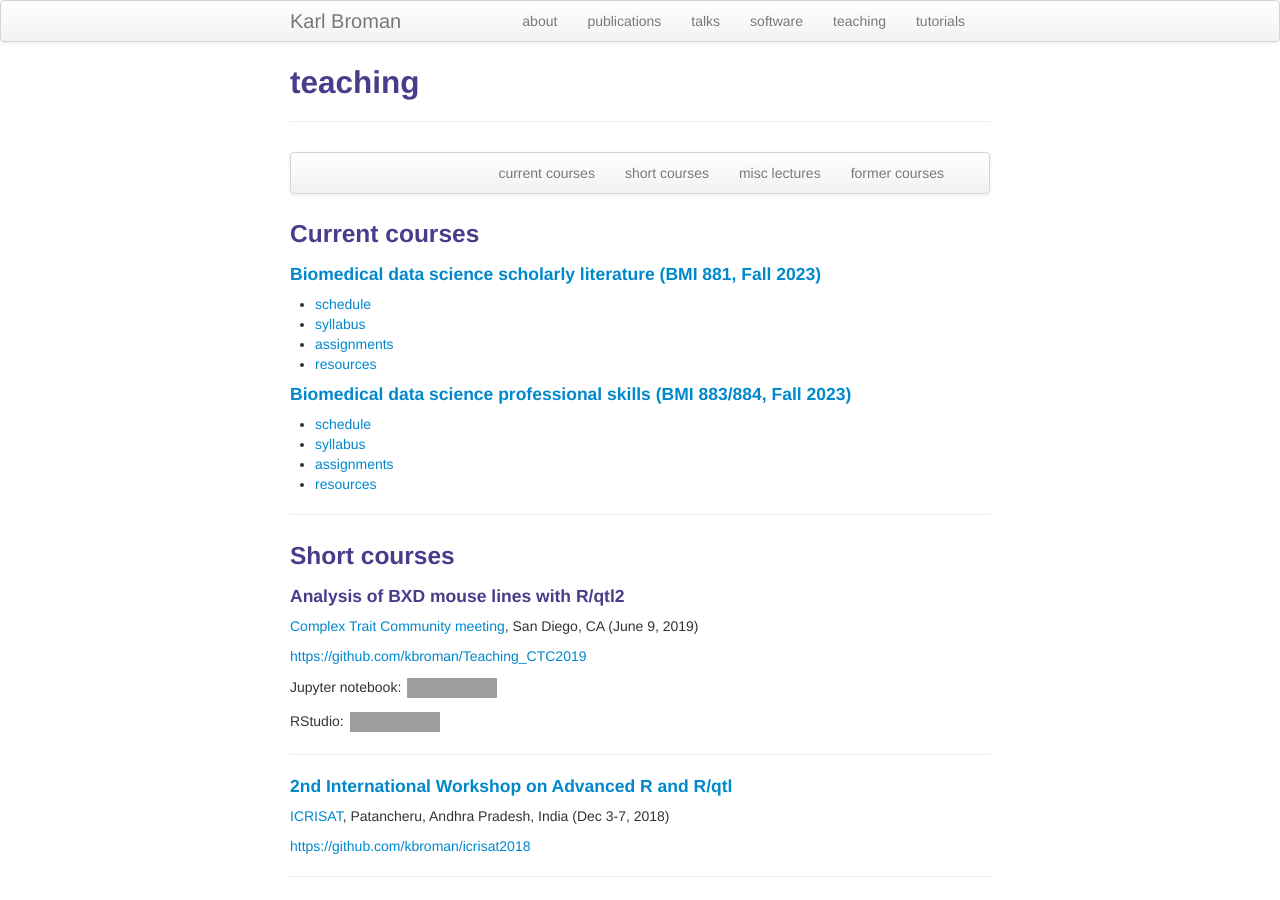
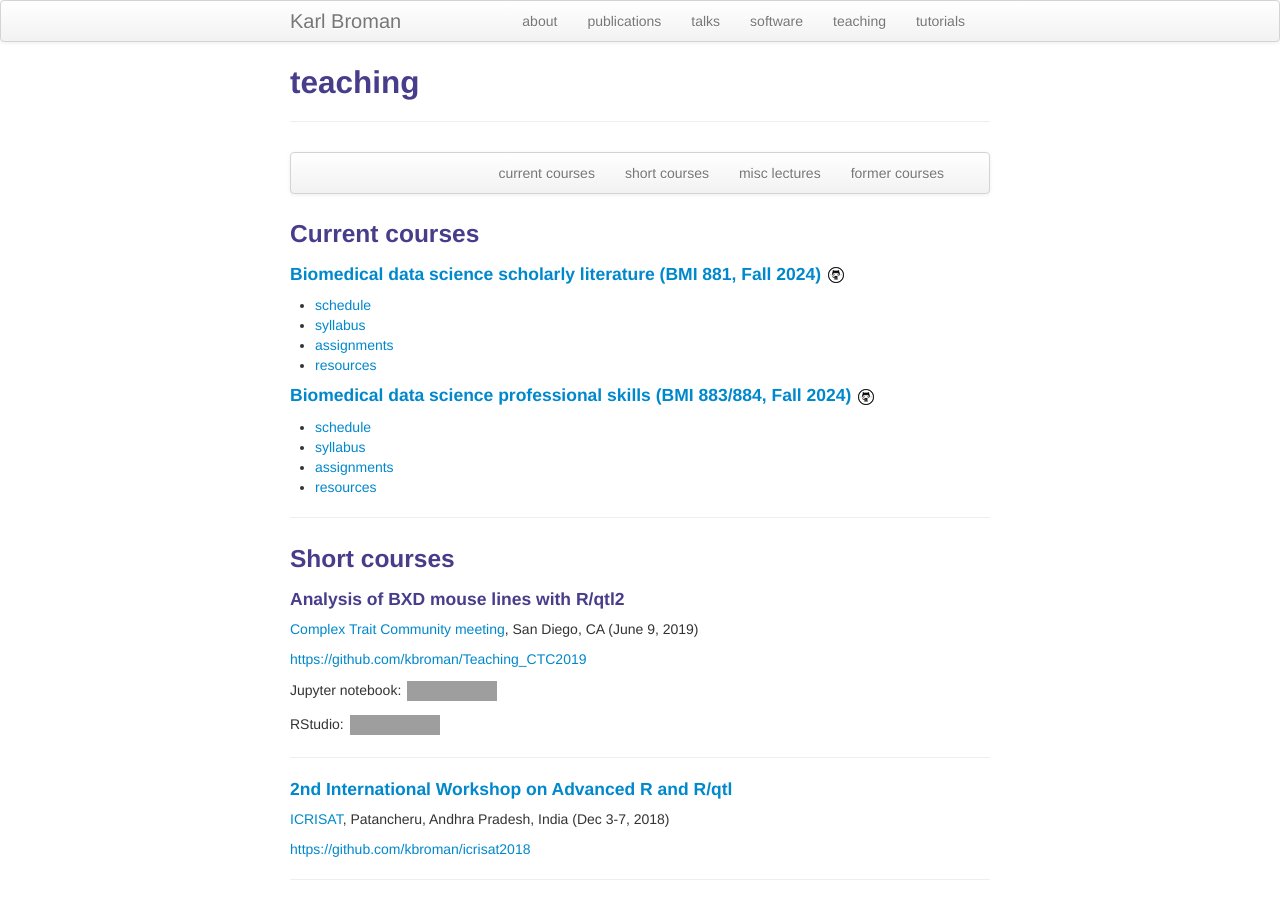
Before and after one commit to kbroman/kbroman.github.io, a Jekyll site: the page built from teaching.md, in a window 1280 px wide and 900 px high. Built offline with Jekyll 4.4.1, drawn with Linux system fonts in a browser that asks for light colours; grey boxes are pictures that could not be loaded.

Commit message:
teaching.md: 881 and 883 mention fall 2024; add github link

```diff
--- a/teaching.md
+++ b/teaching.md
@@ -18,7 +18,7 @@ description: Karl Broman's teaching
 
 ### <a name="current"></a>Current courses
 
-#### [Biomedical data science scholarly literature (BMI 881, Fall 2023)](https://kbroman.org/BMI881)
+#### [Biomedical data science scholarly literature (BMI 881, Fall 2024)](https://kbroman.org/BMI881) [![github source](icons16/github-icon.png)](https://github.com/kbroman/BMI881)
 
 - [schedule](https://kbroman.org/BMI881/schedule.html)
 - [syllabus](https://kbroman.org/BMI881/syllabus.html)
@@ -26,7 +26,7 @@ description: Karl Broman's teaching
 - [resources](https://kbroman.org/BMI881/resources.html)
 
 
-#### [Biomedical data science professional skills (BMI 883/884, Fall 2023)](https://kbroman.org/BMI883)
+#### [Biomedical data science professional skills (BMI 883/884, Fall 2024)](https://kbroman.org/BMI883) [![github source](icons16/github-icon.png)](https://github.com/kbroman/BMI883)
 
 - [schedule](https://kbroman.org/BMI883/schedule.html)
 - [syllabus](https://kbroman.org/BMI883/syllabus.html)
```
